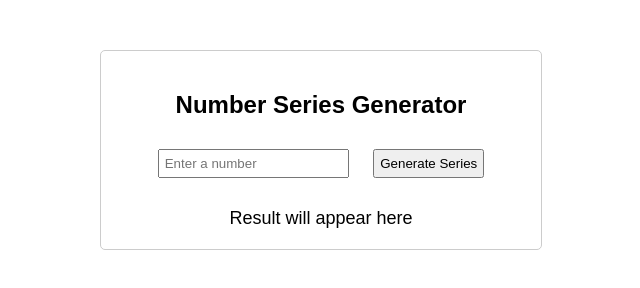
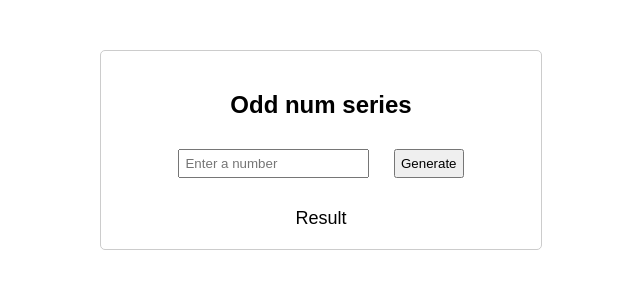
Before and after one commit to sdinesh-webdev/S-DINESH-KUMAR, a plain HTML site: page Problem-2 With a single integer as the input, generate the following until a = x [series of numbers as shown in below examples]/index.html in a window 1280 px wide. Shown: the whole page, without its empty margins (319-959 px from the left). Drawn offline with Linux system fonts and the light colour scheme.

Commit message:
problem-2

```diff
--- a/Problem-2 With a single integer as the input, generate the following until a = x [series of numbers as shown in below examples]/index.html
+++ b/Problem-2 With a single integer as the input, generate the following until a = x [series of numbers as shown in below examples]/index.html
@@ -3,17 +3,16 @@
   <head>
     <meta charset="UTF-8" />
     <meta name="viewport" content="width=device-width, initial-scale=1.0" />
-    <title>Number Series Generator</title>
     <link rel="stylesheet" href="styles.css" />
+    <title>Odd num series</title>
   </head>
   <body>
     <div class="container">
-      <h2>Number Series Generator</h2>
+      <h2>Odd num series</h2>
       <input type="number" id="inputNumber" placeholder="Enter a number" />
-      <button onclick="generateSeries()">Generate Series</button>
-      <div id="result">Result will appear here</div>
+      <button onclick="generateSeries()">Generate</button>
+      <div id="result">Result</div>
     </div>
-
     <script src="script.js"></script>
   </body>
 </html>
```
